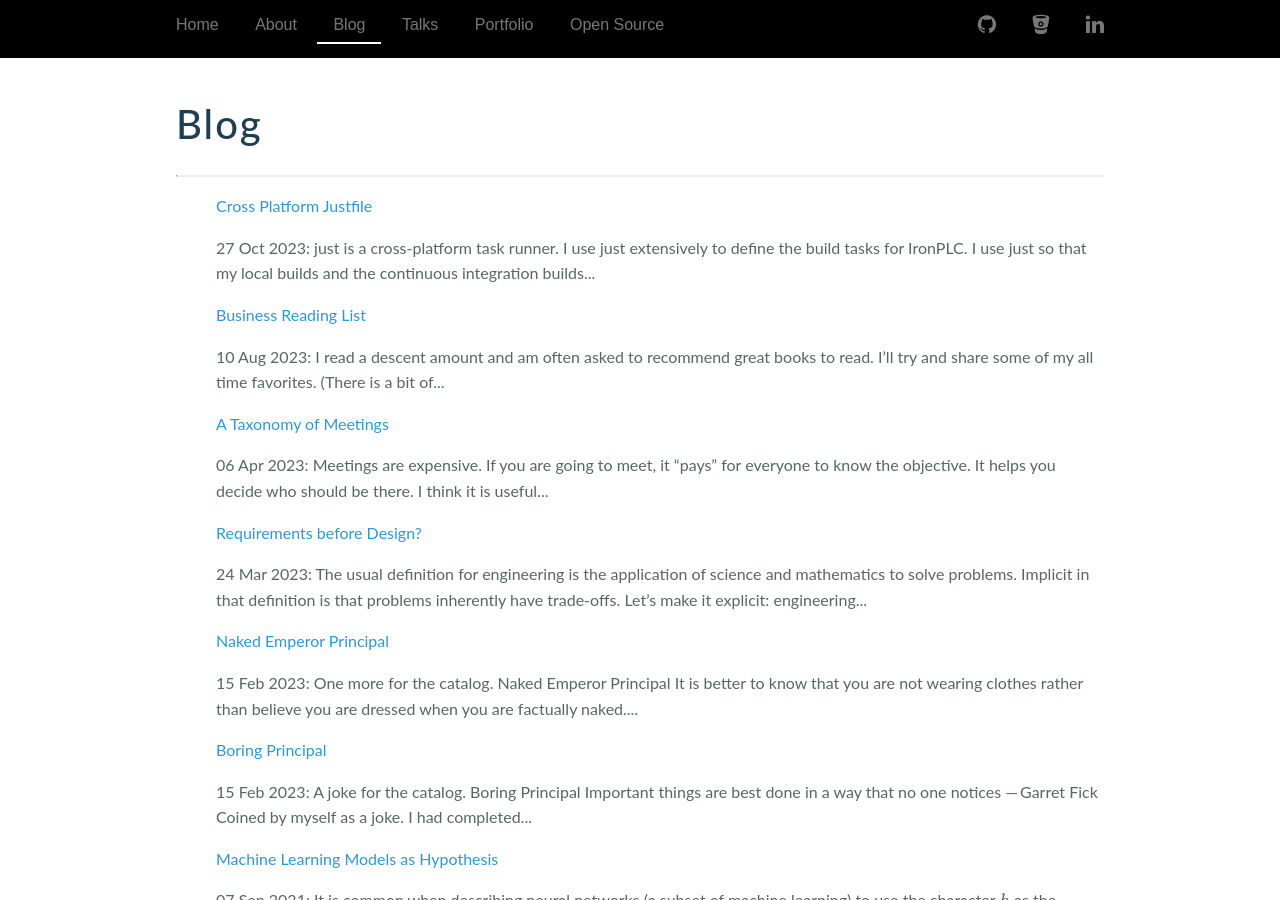
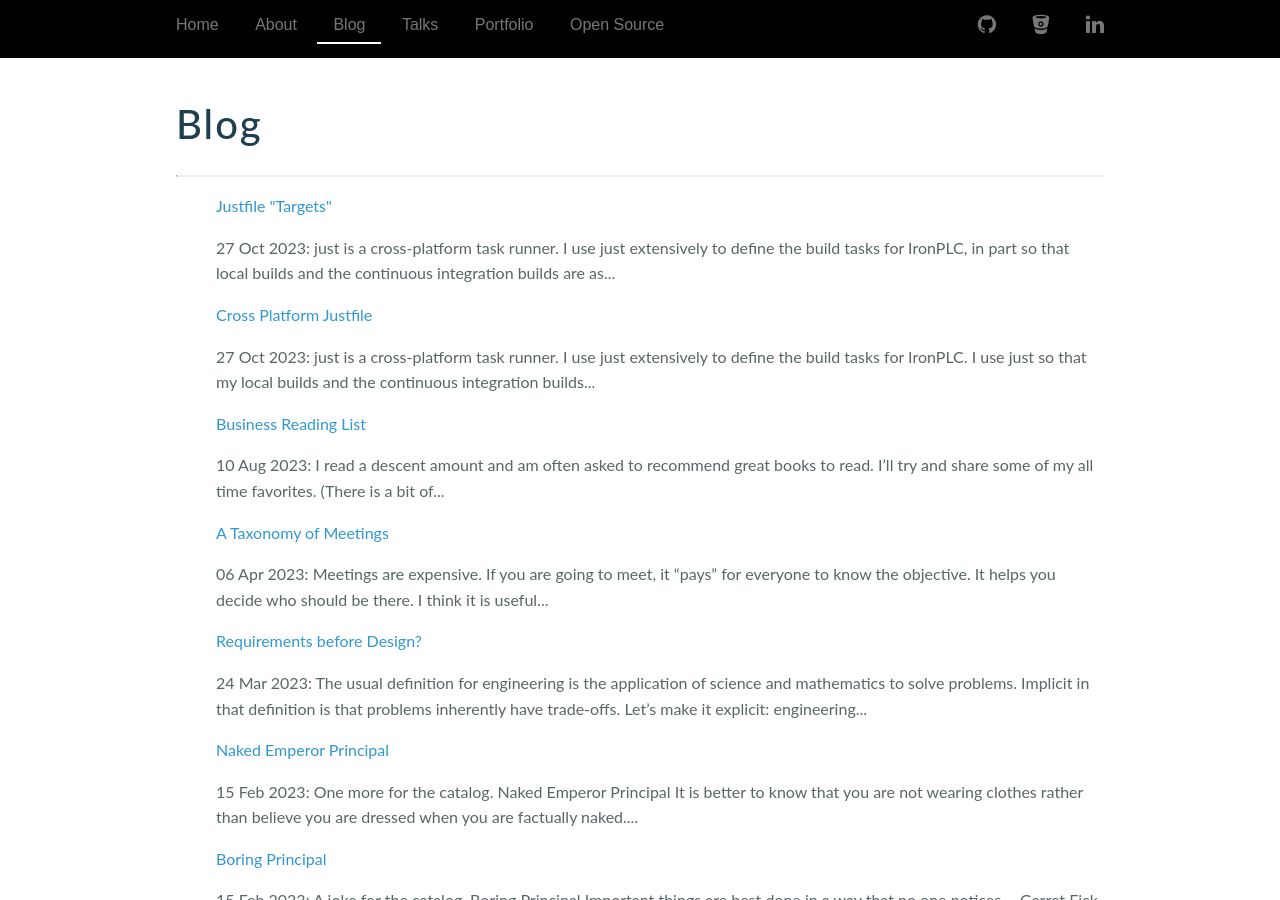
Before and after one commit to garretfick/garretfick.github.io, a Jekyll site: the page built from blog/index.html, in a window 1280 px wide and 900 px high. Built offline with Jekyll 4.4.1, drawn with Linux system fonts in a browser that asks for light colours; formulas are drawn with MathJax 3; comment, search, counter and statistics services are not loaded; some of the changed lines change nothing that is shown.

Commit message:
Fix posts. Update tracking to be GDPR complaint

```diff
--- a/_layouts/base.html
+++ b/_layouts/base.html
@@ -34,17 +34,6 @@
         <!-- Scripts -->
         <script src="/static/js/menu.js"></script>
         <script src="https://cdn.mathjax.org/mathjax/latest/MathJax.js?config=TeX-AMS-MML_HTMLorMML" type="text/javascript"></script>
-        <script>
-            var _gaq = _gaq || [];
-            _gaq.push(['_setAccount', 'UA-21214642-2']);
-            _gaq.push(['_trackPageview']);
-
-            (function() {
-              var ga = document.createElement('script'); ga.type = 'text/javascript'; ga.async = true;
-              ga.src = ('https:' == document.location.protocol ? 'https://ssl' : 'http://www') + '.google-analytics.com/ga.js';
-              var s = document.getElementsByTagName('script')[0]; s.parentNode.insertBefore(ga, s);
-            })();
-
-          </script>
+        <script async data-id="101431907" src="//static.getclicky.com/js"></script>
     </body>
 </html>
--- /dev/null
+++ b/_posts/2023-10-28-justfile-targets.md
@@ -0,0 +1,45 @@
+---
+layout: post
+title: Justfile "Targets"
+date: 2023-10-27
+---
+
+[just](https://github.com/casey/just) is a cross-platform task runner. I use `just` extensively
+to define the build tasks for [IronPLC](https://www.ironplc.com), in part so that local builds
+and the continuous integration builds are as close as possible.
+
+`just` runs tasks and has no opinion when it comes to what the tasks are.
+
+## Problem
+
+IronPLC is contained in a single repository that includes the compiler in Rust, the Visual Studio Code
+integration in TypeScript, the website in reStructuredText (Python), and build task definitions.
+In fact, some website pages take content directly from the compiler. Keeping things in one repository
+simplifies the build and test process.
+
+IronPLC builds using GitHub Actions. It is possible to create complex actions, but it is usually better
+to put any complexity into tasks (scripts) so that they can be run outside of the automated build.
+
+This is the crux of the problem: what are the tasks?
+
+It is possible to define tasks based on each component's tasks, such as Cargo, NPM or Maven, but those
+tasks are not inclusive. The Cargo build tasks don't create the Windows installer. Each component
+defines tasks slightly differently.
+
+## Insight
+
+What I needed was a simple vocabulary of tasks that integrations well into with the automated build
+and is simple enough to not obscure each component's build system.
+
+## Solution
+
+I ended up with just a handful of regular build tasks.
+
+* `version` - updates the version number
+* `setup` - installs dependencies
+* `build-and-test` - builds and tests for release
+* `package` - creates the distributable artifact
+* `publish` - publishes distributable artifact
+* `endtoend-smoke-test`
+
+The one that I had the most difficulty was `build-and-test` and ended up calling it exactly what it does.
```
Also changed, not shown: _posts/2023-10-27-cross-platform-justfiles.md (renamed from _posts/2023-10-67-cross-platform-justfiles.md).
